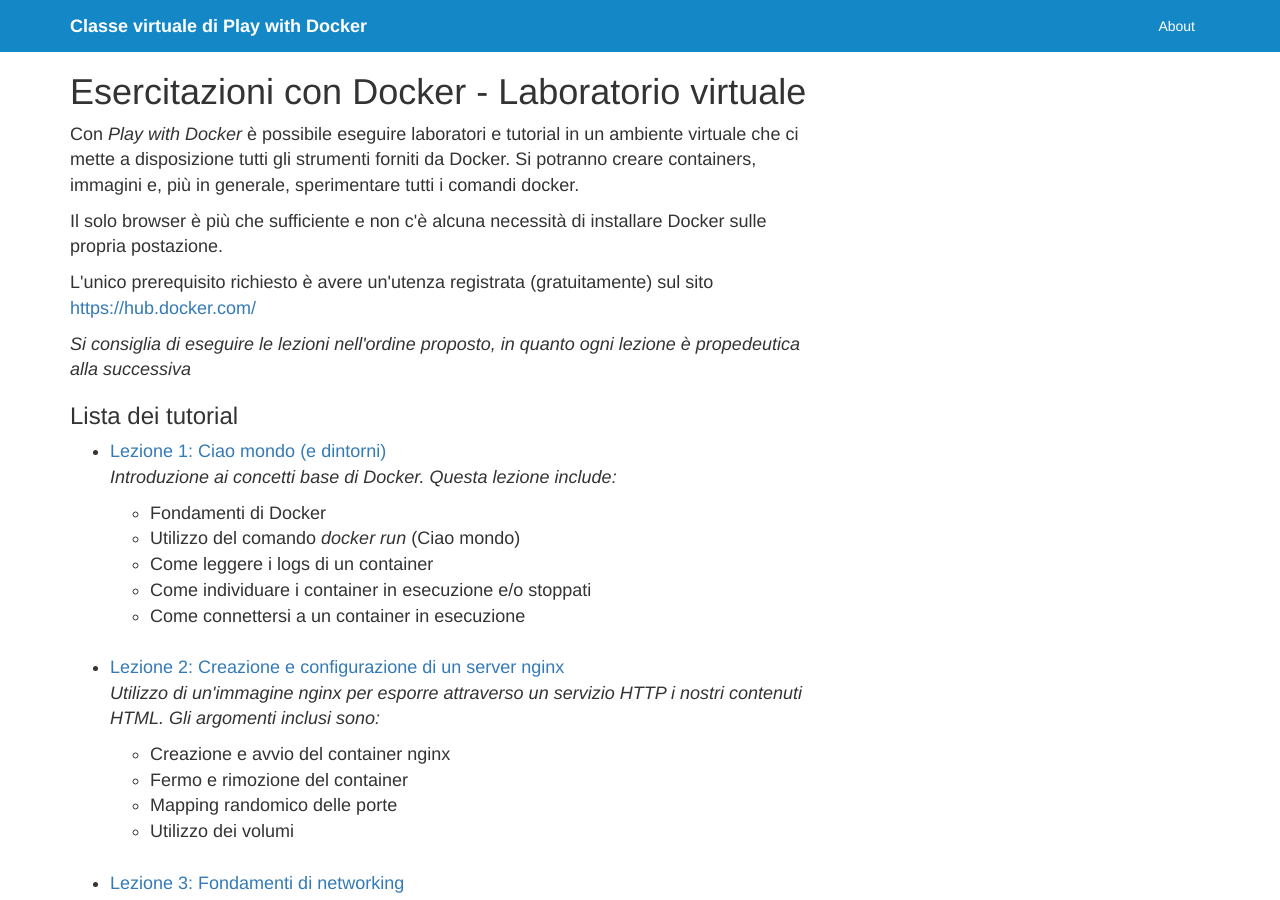
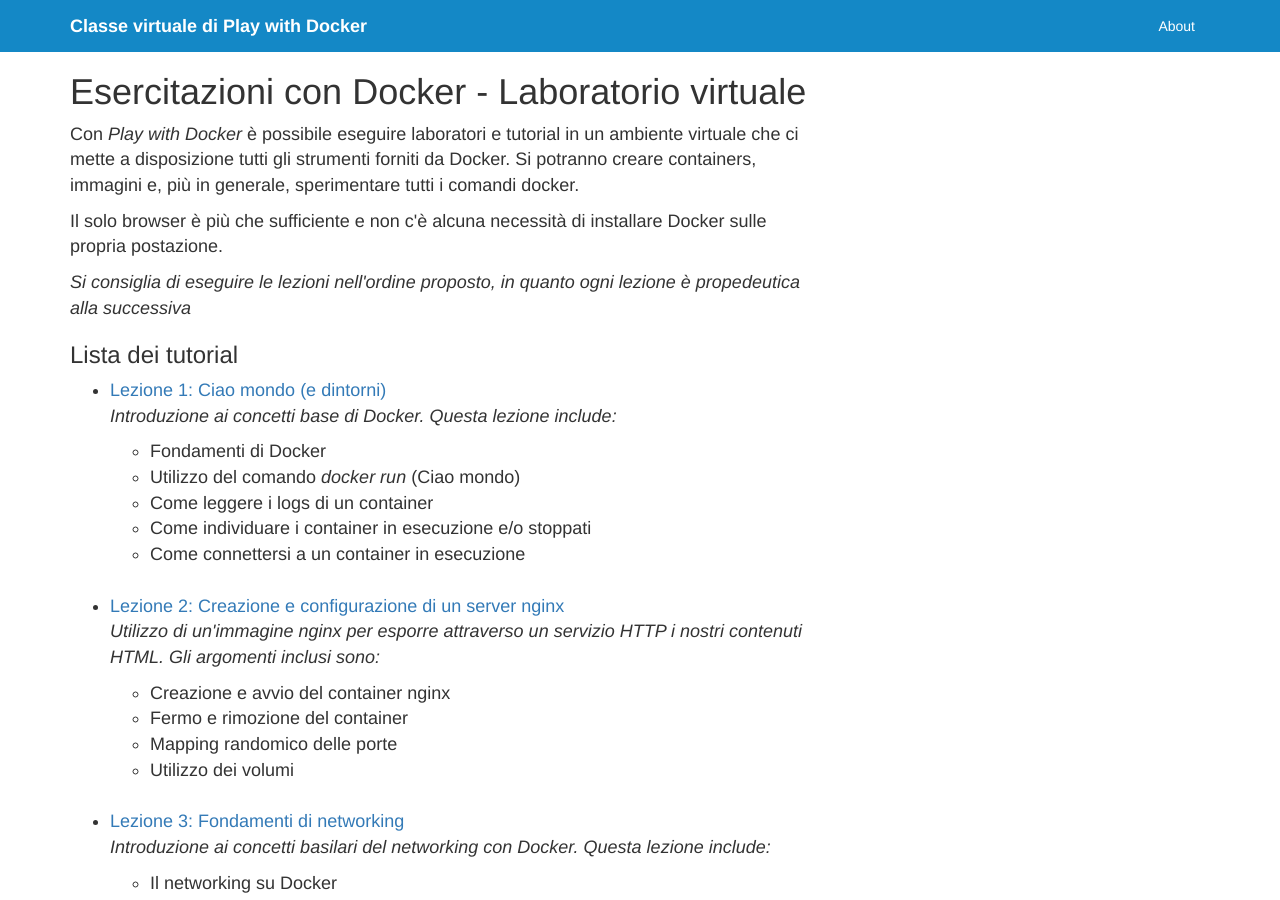
Before and after one commit to mzambrini/classe-virtuale-docker, a Jekyll site: the page built from index.html, in a window 1280 px wide and 900 px high. Built offline with Jekyll 4.4.1, drawn with Linux system fonts in a browser that asks for light colours; nearby versions of some CDN libraries; the list of posts is cut into pages by our own code.

Commit message:
Rimosso riferimento alla necessità di registrarsi per utilizzare play-with-docker

```diff
--- a/index.html
+++ b/index.html
@@ -8,7 +8,6 @@
   <span><p>Con <em>Play with Docker</em> è possibile eseguire laboratori e tutorial in un ambiente virtuale che ci mette a disposizione tutti gli strumenti forniti da Docker.
     Si potranno creare containers, immagini e, più in generale, sperimentare tutti i comandi docker.</p>
   <p>Il solo browser è più che sufficiente e non c'è alcuna necessità di installare Docker sulle propria postazione.</p>
-  <p>L'unico prerequisito richiesto è avere un'utenza registrata (gratuitamente) sul sito <a href="https://hub.docker.com/">https://hub.docker.com/</a> </p>
   <p><em>Si consiglia di eseguire le lezioni nell'ordine proposto, in quanto ogni lezione è propedeutica alla successiva</em></p>
 </span>
     <h3 id="ops">Lista dei tutorial</h3>
```
